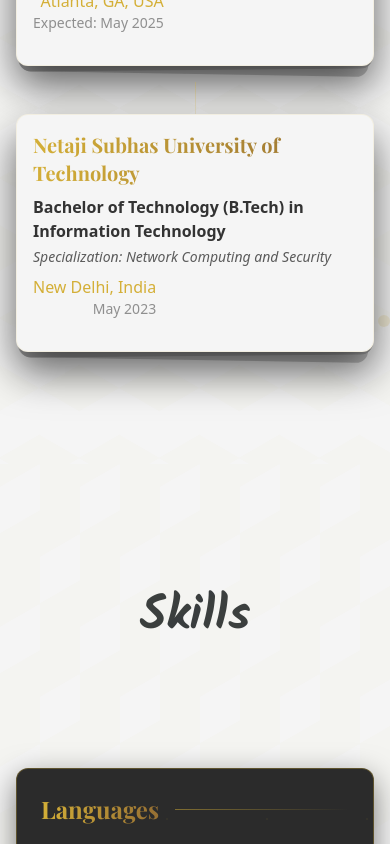
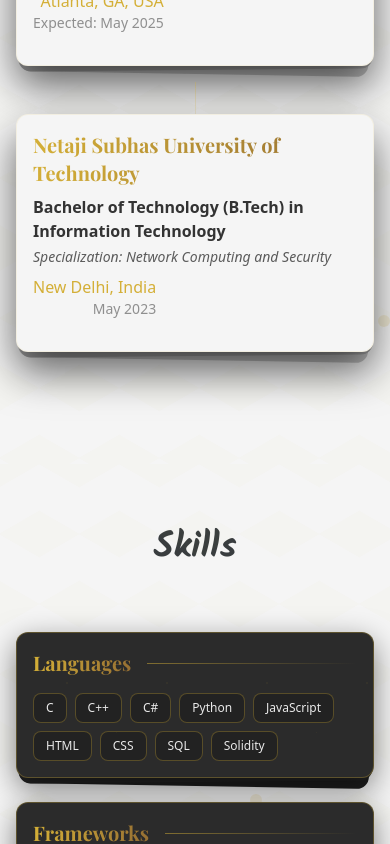
Before and after one commit to CodeAlpha7/Salman-Portfolio, a Next.js app: page /about in a window 390 px wide. Shown: the part 1156-2000 px from the top of the page. Built offline with nearby package versions, Linux system fonts and the light colour scheme.

Commit message:
Final Responsiveness Update Sonnet 3.5

```diff
--- a/components/Skills.js
+++ b/components/Skills.js
@@ -1,8 +1,7 @@
-//components/skills.js
-import React, {useState, useEffect} from 'react';
+import React, { useState, useEffect } from 'react';
 import { motion, useAnimation } from 'framer-motion';
 
-// Floating elements component
+// Preserved Floating elements component
 const FloatingElements = () => (
   <div className="absolute inset-0 overflow-hidden pointer-events-none">
     {[...Array(12)].map((_, i) => (
@@ -31,19 +30,25 @@
 
 const useMousePosition = () => {
   const [position, setPosition] = useState({ x: 0, y: 0 });
+  const [isTouchDevice, setIsTouchDevice] = useState(false);
+
+  useEffect(() => {
+    setIsTouchDevice('ontouchstart' in window);
+  }, []);
 
   const handleMove = (e) => {
+    if (isTouchDevice) return;
     const rect = e.currentTarget.getBoundingClientRect();
     const x = (e.clientX - rect.left) / rect.width - 0.5;
     const y = (e.clientY - rect.top) / rect.height - 0.5;
     setPosition({ x, y });
   };
 
-  return { position, handleMove };
+  return { position, handleMove, isTouchDevice };
 };
 
 const SkillCategory = ({ category, skills, index }) => {
-  const { position, handleMove } = useMousePosition();
+  const { position, handleMove, isTouchDevice } = useMousePosition();
 
   return (
     <motion.div
@@ -53,7 +58,7 @@
       viewport={{ once: true }}
       transition={{ duration: 0.5, delay: index * 0.1 }}
     >
-      {/* Stacked paper effect */}
+      {/* Preserved stacked paper effect */}
       <motion.div
         className="absolute -bottom-2 left-1 right-1 h-full bg-[#1F1F1F] rounded-xl"
         style={{ transform: 'rotate(1deg)' }}
@@ -65,7 +70,7 @@
 
       <motion.div
         className={`
-          p-6 rounded-xl relative
+          p-4 sm:p-6 rounded-xl relative
           bg-[#2B2B2B]
           shadow-[0_10px_30px_rgba(0,0,0,0.5)]
           border border-secondary/30
@@ -73,7 +78,9 @@
         `}
         onMouseMove={handleMove}
         style={{
-          transform: `perspective(1000px) rotateX(${position.y * 8}deg) rotateY(${position.x * 8}deg)`,
+          transform: !isTouchDevice
+            ? `perspective(1000px) rotateX(${position.y * 8}deg) rotateY(${position.x * 8}deg)`
+            : 'none',
           transition: 'transform 0.1s ease'
         }}
         whileHover={{
@@ -82,9 +89,9 @@
           borderColor: 'rgba(212,175,55,0.6)'
         }}
       >
-        <div className="flex items-center mb-6">
+        <div className="flex items-center mb-4 sm:mb-6">
           <h3
-            className="text-2xl font-bold"
+            className="text-xl sm:text-2xl font-bold"
             style={{
               background: 'linear-gradient(to right, #D4AF37, #966F33)',
               WebkitBackgroundClip: 'text',
@@ -102,26 +109,29 @@
           />
         </div>
 
-        <div className="flex flex-wrap gap-3">
+        <div className="flex flex-wrap gap-2 sm:gap-3">
           {skills.map((skill) => (
-            <span
+            <motion.span
               key={skill}
               className="
-                px-4 py-2 rounded-lg
+                px-3 sm:px-4 py-1.5 sm:py-2 rounded-lg
                 bg-black/20
                 border border-secondary/30
                 text-white/90
-                text-sm font-medium
+                text-xs sm:text-sm font-medium
                 transition-all duration-300
                 hover:border-secondary/50
+                whitespace-nowrap
               "
+              whileHover={{ scale: 1.05 }}
+              whileTap={{ scale: 0.95 }}
             >
               {skill}
-            </span>
+            </motion.span>
           ))}
         </div>
 
-        {/* Background pattern */}
+        {/* Preserved background pattern */}
         <div
           className="absolute inset-0 opacity-5 pointer-events-none rounded-xl overflow-hidden"
           style={{
@@ -158,12 +168,12 @@
   ];
 
   return (
-    <div className="py-32 bg-background relative overflow-hidden">
+    <div className="py-16 sm:py-32 bg-background relative overflow-hidden">
       {/* Floating elements */}
       <FloatingElements />
 
       <motion.h2
-        className="text-5xl font-bold text-center mb-32"
+        className="text-4xl sm:text-5xl font-bold text-center mb-16 sm:mb-32"
         style={{ fontFamily: 'Kalam, cursive' }}
         initial={{ y: -50, opacity: 0 }}
         whileInView={{ y: 0, opacity: 1 }}
@@ -173,13 +183,13 @@
         <span className="text-primary">Skills</span>
       </motion.h2>
 
-      <div className="max-w-6xl mx-auto grid grid-cols-1 md:grid-cols-2 gap-8 px-4 relative z-10">
+      <div className="max-w-6xl mx-auto grid grid-cols-1 md:grid-cols-2 gap-6 sm:gap-8 px-4 sm:px-6 relative z-10">
         {skillCategories.map((cat, index) => (
           <SkillCategory key={cat.category} {...cat} index={index} />
         ))}
       </div>
 
-      {/* Enhanced background pattern */}
+      {/* Preserved background pattern */}
       <div
         className="absolute inset-0 opacity-[0.02] pointer-events-none"
         style={{
@@ -187,12 +197,10 @@
             linear-gradient(30deg, #D4AF37 12%, transparent 12.5%, transparent 87%, #D4AF37 87.5%, #D4AF37),
             linear-gradient(150deg, #D4AF37 12%, transparent 12.5%, transparent 87%, #D4AF37 87.5%, #D4AF37),
             linear-gradient(30deg, #D4AF37 12%, transparent 12.5%, transparent 87%, #D4AF37 87.5%, #D4AF37),
-            linear-gradient(150deg, #D4AF37 12%, transparent 12.5%, transparent 87%, #D4AF37 87.5%, #D4AF37),
-            linear-gradient(60deg, #D4AF37 25%, transparent 25.5%, transparent 75%, #D4AF37 75%, #D4AF37),
-            linear-gradient(60deg, #D4AF37 25%, transparent 25.5%, transparent 75%, #D4AF37 75%, #D4AF37)
+            linear-gradient(150deg, #D4AF37 12%, transparent 12.5%, transparent 87%, #D4AF37 87.5%, #D4AF37)
           `,
           backgroundSize: '80px 140px',
-          backgroundPosition: '0 0, 0 0, 40px 70px, 40px 70px, 0 0, 40px 70px'
+          backgroundPosition: '0 0, 0 0, 40px 70px, 40px 70px'
         }}
       />
     </div>
```
